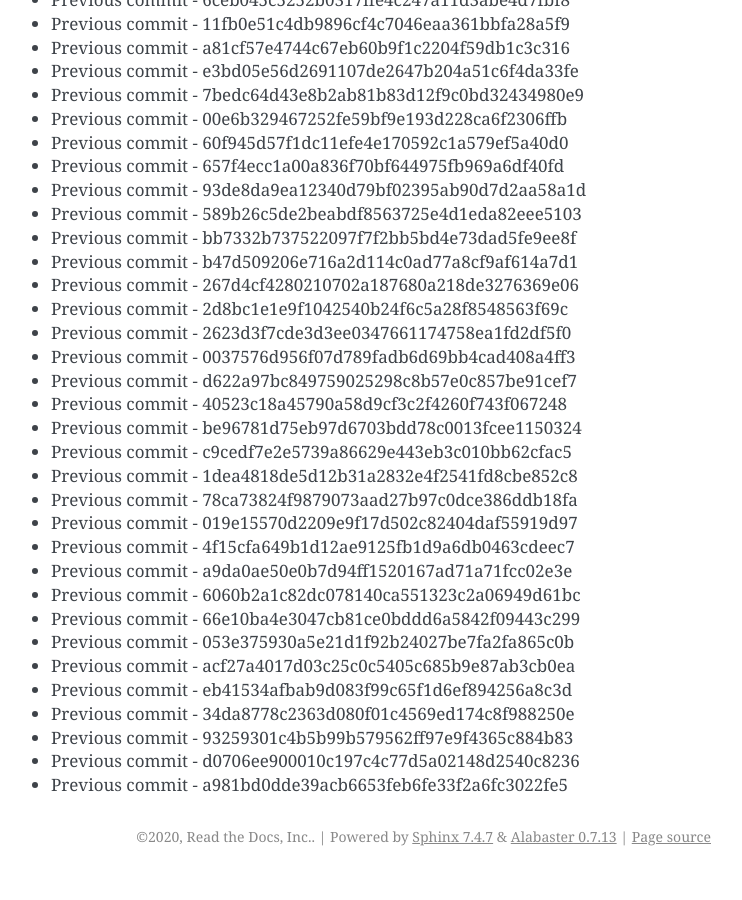
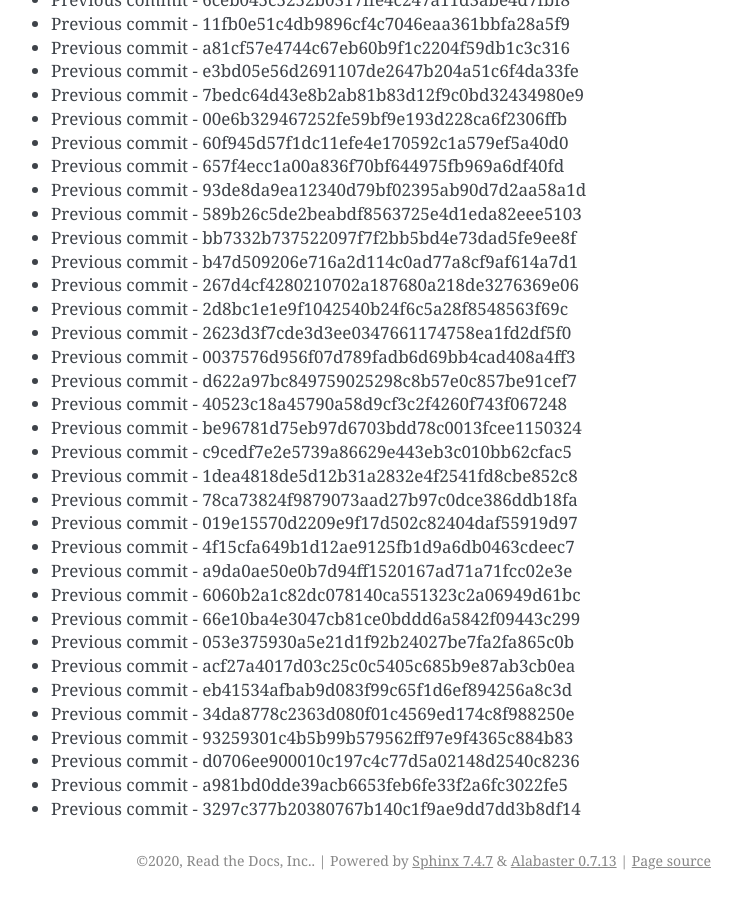
Before and after one commit to readthedocs/rtd-git-stresstest, a Sphinx documentation site: the page built from docs/updates.rst, in a window 1280 px wide and 900 px high, scrolled down 45013 px. Shown: the whole window, without its empty margins (399-1141 px from the left). Built offline with Sphinx 7.4.7, drawn with Linux system fonts in a browser that asks for light colours; before the commit the page ends 45889 px from its top, so only the background shows below that.

Commit message:
Generating commit from previous: 3297c377b20380767b140c1f9ae9dd7dd3b8df14

```diff
--- a/docs/updates.rst
+++ b/docs/updates.rst
@@ -1923,3 +1923,4 @@ It can be tested for any performance characteristics.
 * Previous commit - 93259301c4b5b99b579562ff97e9f4365c884b83
 * Previous commit - d0706ee900010c197c4c77d5a02148d2540c8236
 * Previous commit - a981bd0dde39acb6653feb6fe33f2a6fc3022fe5
+* Previous commit - 3297c377b20380767b140c1f9ae9dd7dd3b8df14
```
